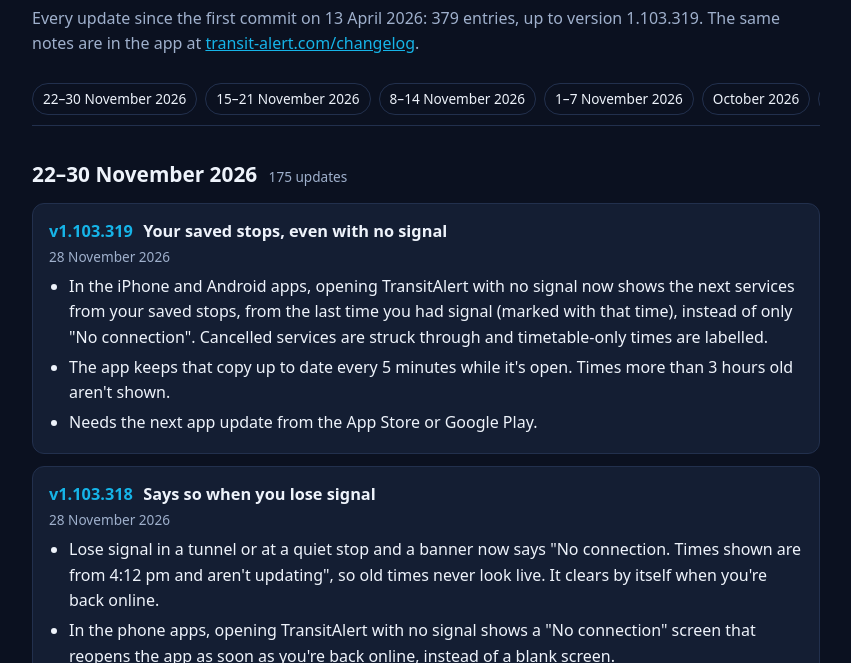
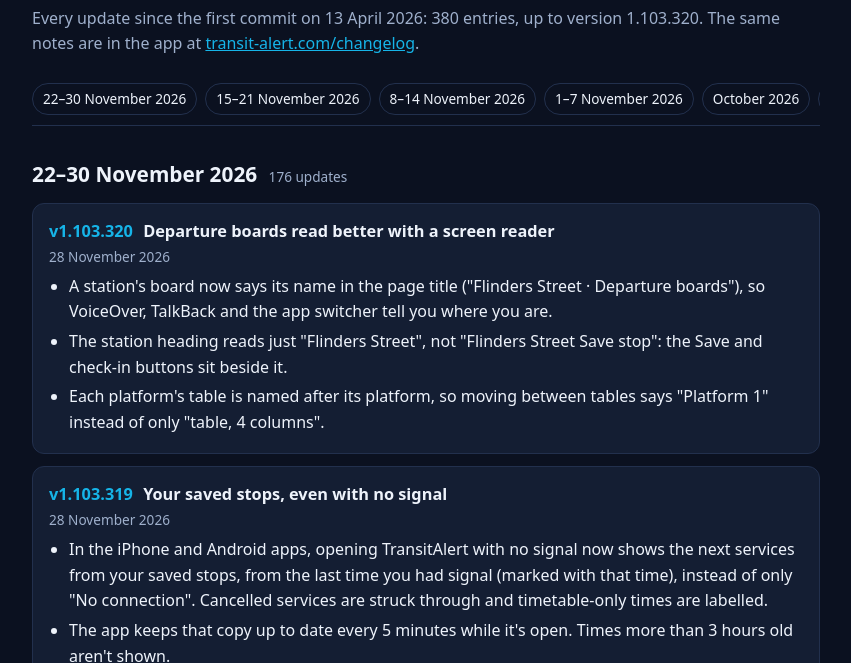
Before and after one commit to comengfreak/comengfreak.github.io, a plain HTML site: page changelog.html in a window 1280 px wide. Shown: the part 137-800 px from the top of the page, without its empty margins (214-1065 px from the left). Drawn offline with Linux system fonts and the light colour scheme.

Commit message:
Changelog to 1.103.320

```diff
--- a/changelog.html
+++ b/changelog.html
@@ -33,11 +33,12 @@
 <div class="wrap">
 <header><a class="home" href="./"><img src="img/icon.png" alt=""> TransitAlert</a></header>
 <h1>Changelog</h1>
-<p class="lead">Every update since the first commit on 13 April 2026: 379 entries, up to version 1.103.319. The same notes are in the app at <a href="https://transit-alert.com/changelog">transit-alert.com/changelog</a>.</p>
+<p class="lead">Every update since the first commit on 13 April 2026: 380 entries, up to version 1.103.320. The same notes are in the app at <a href="https://transit-alert.com/changelog">transit-alert.com/changelog</a>.</p>
 <nav class="months" aria-label="Jump to"><a href="#2026-11-22">22–30 November 2026</a><a href="#2026-11-15">15–21 November 2026</a><a href="#2026-11-08">8–14 November 2026</a><a href="#2026-11-01">1–7 November 2026</a><a href="#2026-10">October 2026</a><a href="#2026-09">September 2026</a><a href="#2026-07">July 2026</a><a href="#2026-06">June 2026</a><a href="#2026-05">May 2026</a><a href="#2026-04">April 2026</a></nav>
 
 <section id="2026-11-22">
-  <h2>22–30 November 2026 <span>175 updates</span></h2>
+  <h2>22–30 November 2026 <span>176 updates</span></h2>
+  <article><h3><span class="v">v1.103.320</span> Departure boards read better with a screen reader</h3><p class="date">28 November 2026</p><ul><li>A station's board now says its name in the page title (&quot;Flinders Street · Departure boards&quot;), so VoiceOver, TalkBack and the app switcher tell you where you are.</li><li>The station heading reads just &quot;Flinders Street&quot;, not &quot;Flinders Street Save stop&quot;: the Save and check-in buttons sit beside it.</li><li>Each platform's table is named after its platform, so moving between tables says &quot;Platform 1&quot; instead of only &quot;table, 4 columns&quot;.</li></ul></article>
   <article><h3><span class="v">v1.103.319</span> Your saved stops, even with no signal</h3><p class="date">28 November 2026</p><ul><li>In the iPhone and Android apps, opening TransitAlert with no signal now shows the next services from your saved stops, from the last time you had signal (marked with that time), instead of only &quot;No connection&quot;. Cancelled services are struck through and timetable-only times are labelled.</li><li>The app keeps that copy up to date every 5 minutes while it's open. Times more than 3 hours old aren't shown.</li><li>Needs the next app update from the App Store or Google Play.</li></ul></article>
   <article><h3><span class="v">v1.103.318</span> Says so when you lose signal</h3><p class="date">28 November 2026</p><ul><li>Lose signal in a tunnel or at a quiet stop and a banner now says &quot;No connection. Times shown are from 4:12 pm and aren't updating&quot;, so old times never look live. It clears by itself when you're back online.</li><li>In the phone apps, opening TransitAlert with no signal shows a &quot;No connection&quot; screen that reopens the app as soon as you're back online, instead of a blank screen.</li><li>iPhone Live Activities: a trip display that has run out now leaves the lock screen properly instead of lingering.</li></ul></article>
   <article><h3><span class="v">v1.103.317</span> &quot;Just left&quot; survives updates; plainer alert titles</h3><p class="date">28 November 2026</p><ul><li>When each train really left is now kept through app updates and restarts, so &quot;Just left&quot; no longer goes back to timetable times for an hour after every release.</li><li>Disruption alerts read the way you'd say them: &quot;Frankston line: station works&quot; instead of &quot;Frankston Line · Station works · Update&quot;, &quot;back to normal&quot; instead of a tick and &quot;Resolved&quot;, and no emoji in titles.</li></ul></article>
```
